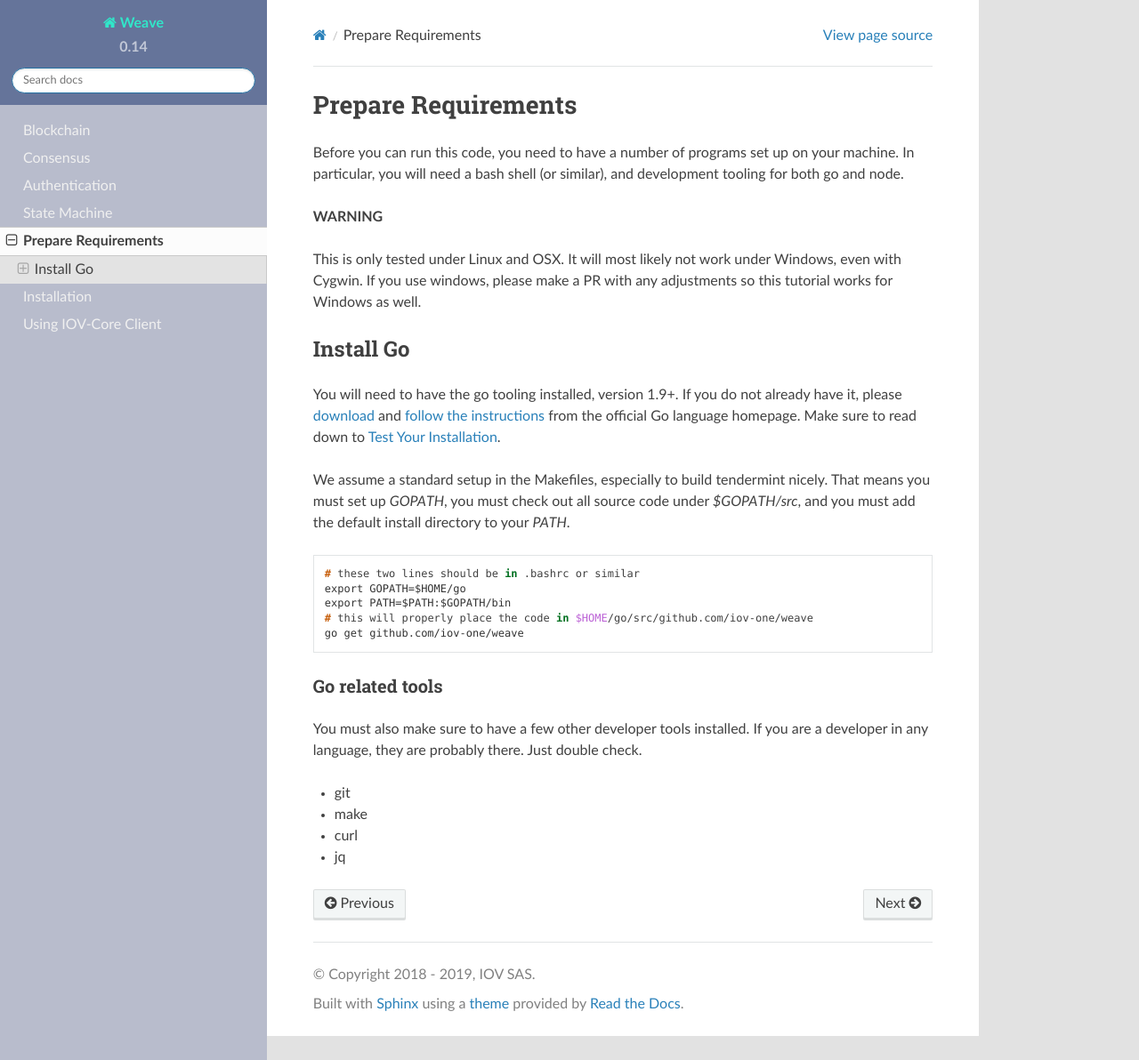
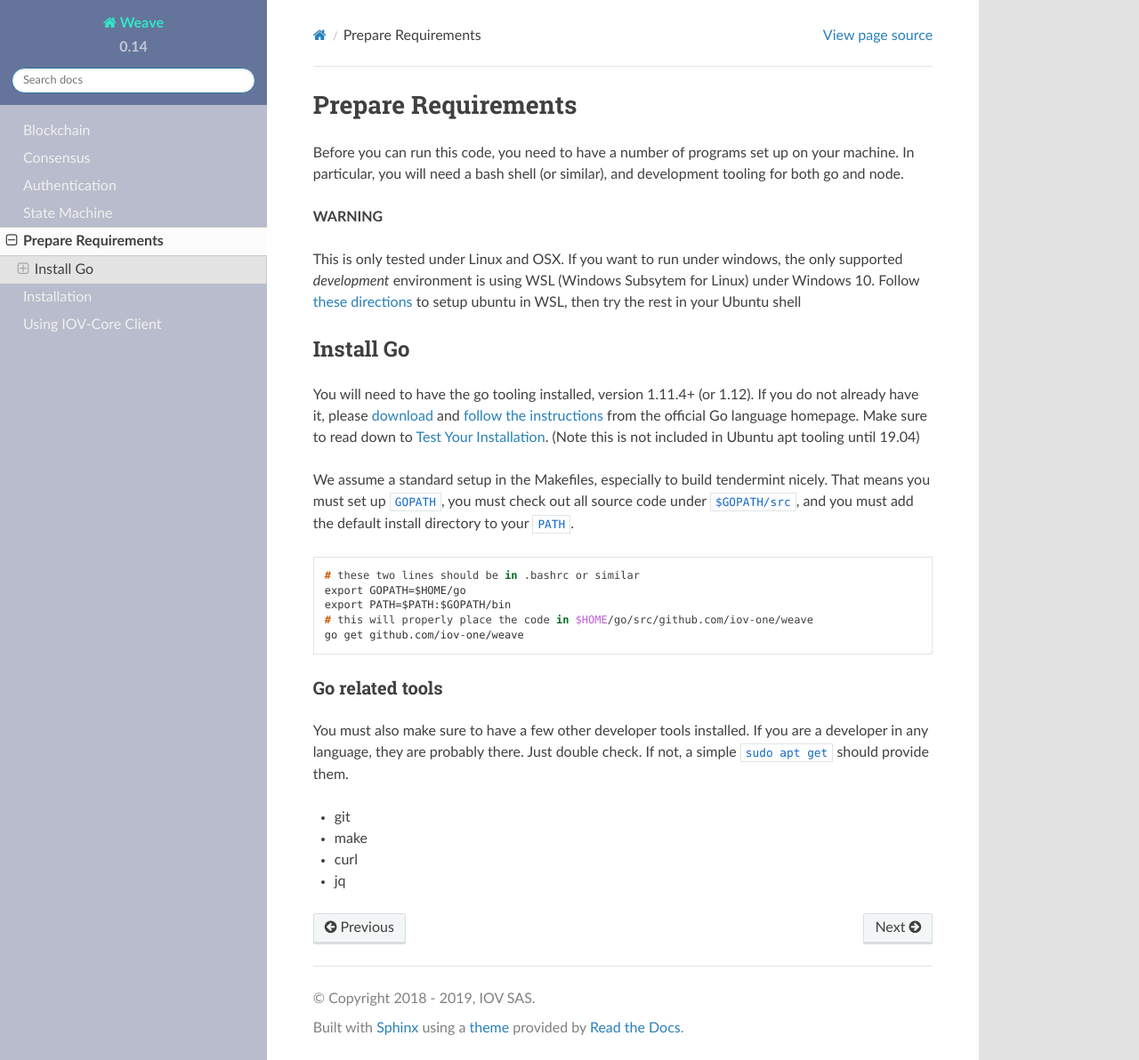
Before and after one commit to iov-one/weave, a Sphinx documentation site: the page built from docs/mycoind/setup.rst, in a window 1280 px wide and 1192 px high. Shown: the whole window at 89% size. Built offline with Sphinx 7.4.7 and the Read the Docs theme 2.0.0, drawn with Linux system fonts in a browser that asks for light colours; formulas are drawn with MathJax 3.

Commit message:
Update versions and cleanup golang setup

```diff
--- a/docs/mycoind/setup.rst
+++ b/docs/mycoind/setup.rst
@@ -10,24 +10,26 @@ for both go and node.
 **WARNING**
 
 This is only tested under Linux and OSX.
-It will most likely not work under Windows, even with Cygwin.
-If you use windows, please make a PR with any adjustments so
-this tutorial works for Windows as well.
+If you want to run under windows, the only supported *development* environment
+is using WSL (Windows Subsytem for Linux) under Windows 10.
+Follow `these directions <https://docs.microsoft.com/en-us/windows/wsl/install-win10>`__
+to setup ubuntu in WSL, then try the rest in your Ubuntu shell
 
 Install Go
 ==========
 
-You will need to have the go tooling installed, version 1.9+.
+You will need to have the go tooling installed, version 1.11.4+ (or 1.12).
 If you do not already have it, please
 `download <https://golang.org/dl/>`_ and
 `follow the instructions <https://golang.org/doc/install>`__
 from the official Go language homepage. Make sure to read down
 to `Test Your Installation <https://golang.org/doc/install#testing>`__.
+(Note this is not included in Ubuntu apt tooling until 19.04)
 
 We assume a standard setup in the Makefiles, especially to
-build tendermint nicely. That means you must set up `GOPATH`,
-you must check out all source code under `$GOPATH/src`,
-and you must add the default install directory to your `PATH`.
+build tendermint nicely. That means you must set up ``GOPATH``,
+you must check out all source code under ``$GOPATH/src``,
+and you must add the default install directory to your ``PATH``.
 
 .. code-block:: console
 
@@ -44,6 +46,7 @@ Go related tools
 You must also make sure to have a few other developer tools
 installed. If you are a developer in any language, they are
 probably there. Just double check.
+If not, a simple ``sudo apt get`` should provide them.
 
 * git
 * make
```
